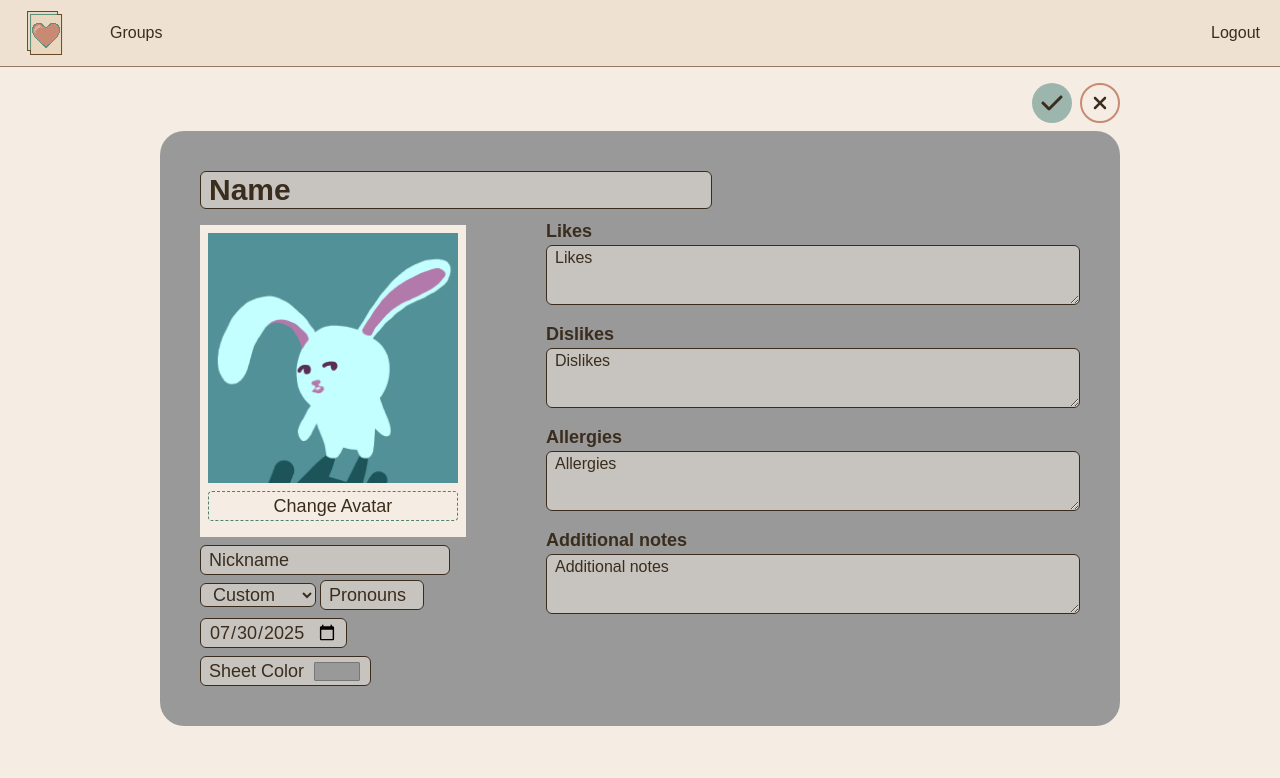
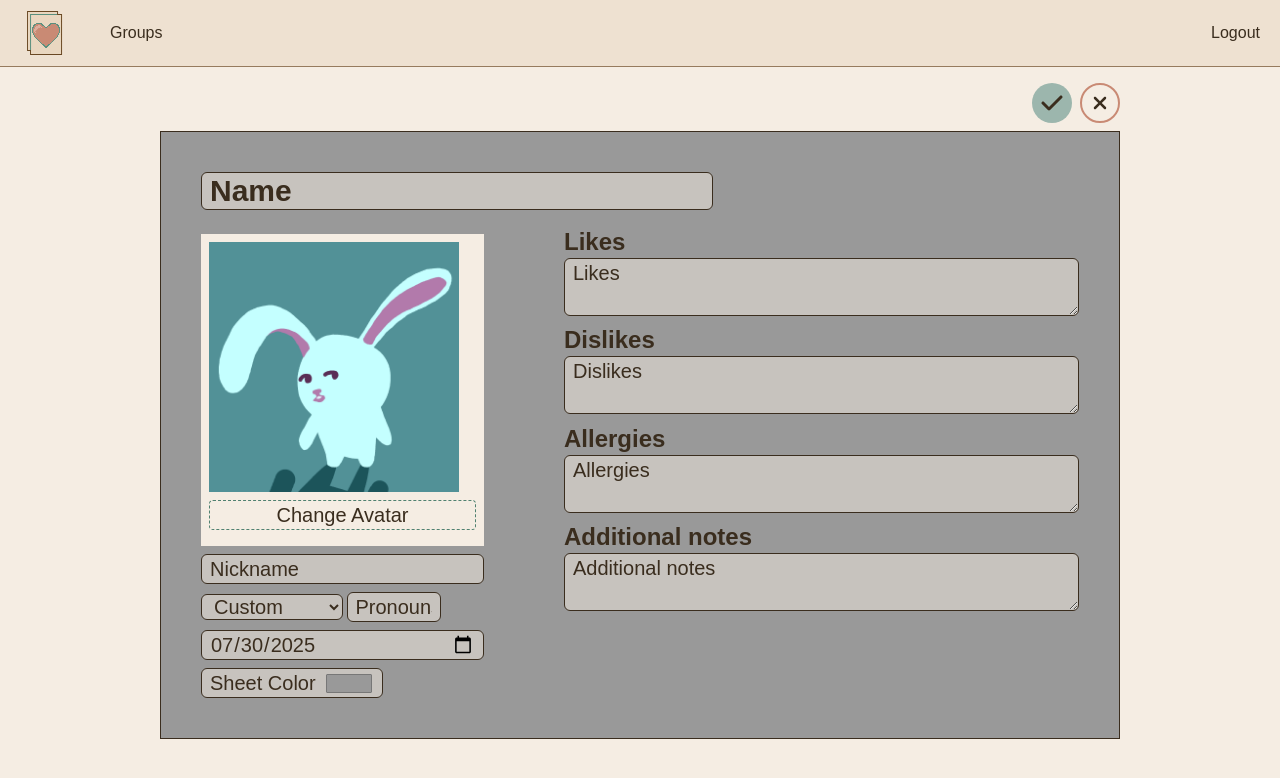
Before and after one commit to 04mHuang/Memsheets, a Next.js app in the folder frontend/: page /groups/1/sheets/add in a window 1280 px wide. Shown: the top 778 px of the page. Built offline with nearby package versions, Linux system fonts and the light colour scheme; no server answers; a web font is replaced by a local one.

Commit message:
Modified: sheet layout to accomodate events section

```diff
--- a/frontend/src/app/components/GroupTags.tsx
+++ b/frontend/src/app/components/GroupTags.tsx
@@ -10,42 +10,46 @@ interface GroupTagsProps {
   groupTags: GSInterface[];
   sheetColor: string;
   setGroupModalOpen: (isOpen: boolean) => void;
+  isEditable?: boolean;
 }
 
-const GroupTags = ({ groupTags, sheetColor, setGroupModalOpen }: GroupTagsProps) => {
-  // Tooltip used when there are more than 3 group tags
+const GroupTags = ({ groupTags, sheetColor, setGroupModalOpen, isEditable }: GroupTagsProps) => {
+  // Tooltip used when there are more than GROUP_TAGS_TOOLTIP_THRESHOLD group tags
+  const GROUP_TAGS_TOOLTIP_THRESHOLD = 5;
   const [showTooltip, setShowTooltip] = useState(false);
 
   return (
     <div className="mb-2 flex items-center">
-      {/* Only show tags for first 3 groups */}
-      {groupTags.slice(0, 3).map((group) => (
+      {/* Only show tags for first GROUP_TAGS_TOOLTIP_THRESHOLD groups */}
+      {groupTags.slice(0, GROUP_TAGS_TOOLTIP_THRESHOLD).map((group) => (
         <span
           key={group.id}
           style={{ backgroundColor: group.color }}
-          className={`mr-2 py-1 px-2 rounded-lg ${isDarkColor(group.color) ? 'text-background' : 'text-foreground'}`}
+          className={`border-2 border-solid mr-2 my-2 py-1 px-2 rounded-lg ${isDarkColor(group.color) ? 'text-background' : 'text-foreground'}`}
         >
           {group.name}
         </span>
       ))}
-      {/* If there are more than 3 groups, condense rest into a tooltip */}
-      {groupTags.length > 3 && (
+      {/* If there are more than GROUP_TAGS_TOOLTIP_THRESHOLD groups, condense rest into a tooltip */}
+      {groupTags.length > GROUP_TAGS_TOOLTIP_THRESHOLD && (
         <span
           className={`relative text-sm mr-3 cursor-help ${isDarkColor(sheetColor) ? 'text-background' : 'text-foreground'}`}
           onMouseEnter={() => setShowTooltip(true)}
           onMouseLeave={() => setShowTooltip(false)}
         >
-          + {groupTags.length - 3} more
+          + {groupTags.length - GROUP_TAGS_TOOLTIP_THRESHOLD} more
           {showTooltip && (
             <div className="absolute bottom-full left-0 mb-2 p-2 bg-foreground text-background text-xs rounded whitespace-nowrap z-10 before:content-[''] before:absolute before:top-full before:left-4 before:border-4 before:border-transparent before:border-t-foreground">
-              {groupTags.slice(3).map(g => g.name).join(', ')}
+              {groupTags.slice(GROUP_TAGS_TOOLTIP_THRESHOLD).map(g => g.name).join(', ')}
             </div>
           )}
         </span>
       )}
-      <button type="button" onClick={() => setGroupModalOpen(true)} className="w-5 cursor-pointer">
-        <BsFillPencilFill className="w-full h-full" />
-      </button>
+      {isEditable &&
+        <button type="button" onClick={() => setGroupModalOpen(true)} className="w-5 cursor-pointer">
+          <BsFillPencilFill className="w-full h-full" />
+        </button>
+      }
     </div>
   );
 }
--- a/frontend/src/app/components/SheetForm.tsx
+++ b/frontend/src/app/components/SheetForm.tsx
@@ -62,15 +62,14 @@ const SheetForm = ({ sheet, setSheet, groupTags, setGroupModalOpen }: SheetFormP
         aria-label="Name"
         className="sheet-name sheet-input w-full max-w-xs sm:max-w-sm md:max-w-md lg:max-w-lg"
       />
-      {groupTags !== undefined && setGroupModalOpen && <GroupTags groupTags={groupTags} sheetColor={sheet.color} setGroupModalOpen={setGroupModalOpen} />}
       <div className="sheet-content">
         <section className="sheet-basic">
           <div className="sheet-photo">
             <Image src={sheet.avatar} alt="Sheet photo" width={250} height={250} />
             <button
-            type="button"
-            onClick={() => setAvatarModalOpen(true)}
-            className="mt-2 border-dashed border-1 border-dark-support text-foreground bg-background rounded w-full cursor-pointer hover:brightness-80 hover-animation"
+              type="button"
+              onClick={() => setAvatarModalOpen(true)}
+              className="mt-2 border-dashed border-1 border-dark-support text-foreground bg-background rounded w-full cursor-pointer hover:brightness-80 hover-animation"
             >
               Change Avatar
             </button>
@@ -88,7 +87,7 @@ const SheetForm = ({ sheet, setSheet, groupTags, setGroupModalOpen }: SheetFormP
             name="pronouns"
             value={pronouns}
             onChange={handleSelectChange}
-            className="sheet-basic sheet-input w-29"
+            className="sheet-basic sheet-input w-1/2"
           >
             <option value="Unknown">Unknown</option>
             <option value="she/her">she/her</option>
@@ -104,7 +103,7 @@ const SheetForm = ({ sheet, setSheet, groupTags, setGroupModalOpen }: SheetFormP
               value={sheet.pronouns === "N/A" || sheet.pronouns === "Custom" ? "" : sheet.pronouns}
               placeholder="Pronouns"
               aria-label="Pronouns"
-              className="sheet-input ml-1"
+              className="sheet-input ml-1 mt-2 w-1/3"
               size={6}
             />
           }
@@ -129,6 +128,10 @@ const SheetForm = ({ sheet, setSheet, groupTags, setGroupModalOpen }: SheetFormP
               className="rounded-xl"
             />
           </label>
+          {groupTags !== undefined &&
+            setGroupModalOpen &&
+            <GroupTags groupTags={groupTags} sheetColor={sheet.color} setGroupModalOpen={setGroupModalOpen} isEditable={true} />
+          }
         </section>
         <div className="sheet-details">
           <label>
@@ -139,7 +142,7 @@ const SheetForm = ({ sheet, setSheet, groupTags, setGroupModalOpen }: SheetFormP
               value={sheet.likes === "N/A" ? "" : sheet.likes}
               placeholder="Likes"
               aria-label="Likes"
-              className="sheet-input sheet-detail"
+              className="sheet-input"
             />
           </label>
           <label>
@@ -150,7 +153,7 @@ const SheetForm = ({ sheet, setSheet, groupTags, setGroupModalOpen }: SheetFormP
               value={sheet.dislikes === "N/A" ? "" : sheet.dislikes}
               placeholder="Dislikes"
               aria-label="Dislikes"
-              className="sheet-input sheet-detail"
+              className="sheet-input"
             />
           </label>
           <label>
@@ -161,7 +164,7 @@ const SheetForm = ({ sheet, setSheet, groupTags, setGroupModalOpen }: SheetFormP
               value={sheet.allergies === "N/A" ? "" : sheet.allergies}
               placeholder="Allergies"
               aria-label="Allergies"
-              className="sheet-input sheet-detail"
+              className="sheet-input"
             />
           </label>
           <label>
@@ -172,7 +175,7 @@ const SheetForm = ({ sheet, setSheet, groupTags, setGroupModalOpen }: SheetFormP
               value={sheet.notes === "N/A" ? "" : sheet.notes}
               placeholder="Additional notes"
               aria-label="Additional notes"
-              className="sheet-input sheet-detail"
+              className="sheet-input"
             />
           </label>
         </div>
--- a/frontend/src/app/globals.css
+++ b/frontend/src/app/globals.css
@@ -44,7 +44,7 @@ body {
   }
   /* Applies to Groups and Sheets page */
   .page-container {
-    @apply mt-8 mx-40 ;
+    @apply mt-8 mx-40 h-[calc(100vh-8rem)];
   }
   .page-title {
     @apply text-4xl mb-4;
@@ -73,35 +73,38 @@ body {
   }
   /* Applies to individual sheet pages and some applies to add group page */
   .sheet {
-    @apply mt-2 mb-8 p-10 rounded-3xl;
+    @apply border mt-2 p-10 flex flex-col flex-1 min-h-[calc(100vh-12rem)];
+  }
+  .events {
+    @apply border p-4 mt-2 min-h-[calc(100vh-12rem)];
   }
   .sheet-content {
-    @apply flex gap-20;
+    @apply flex gap-20 flex-1 text-xl;
   }
   .sheet-name {
-    @apply text-3xl font-bold mb-2 resize-none overflow-hidden;
+    @apply text-3xl font-bold mb-4 resize-none overflow-hidden;
     field-sizing: content;
   }
   .sheet-photo {
     @apply bg-background p-2 pb-4;
   }
   .sheet-basic {
-    @apply mt-2 text-lg;
+    @apply mt-2 ;
   }
   .sheet-input {
-    @apply bg-background/[0.5] px-2 rounded-md border-1 border-foreground;
+    @apply bg-background/[0.5] px-2 rounded-md border-1 border-foreground w-full;
   }
   .sheet-input::placeholder {
     color: var(--placeholder-color);
   }
   .sheet-details {
-    @apply flex flex-col flex-1;
+    @apply flex flex-col flex-1 justify-between mb-20;
   }
-  .sheet-detail {
-    @apply mb-2 w-full min-h-15;
+  .sheet-basics {
+    @apply flex flex-col gap-2;
   }
   .sheet-heading {
-    @apply text-lg font-bold;
+    @apply text-2xl font-bold;
   }
   .color-input {
      @apply flex items-center gap-2 w-fit;
--- a/frontend/src/app/groups/[group_id]/sheets/[sheet_id]/page.tsx
+++ b/frontend/src/app/groups/[group_id]/sheets/[sheet_id]/page.tsx
@@ -3,6 +3,7 @@
 import { useState, useEffect } from "react";
 import { useParams, useRouter } from "next/navigation";
 import Image from "next/image";
+import { FaPlus } from "react-icons/fa";
 
 import EditButtons from "@/app/components/EditButtons";
 import SheetForm from "@/app/components/SheetForm";
@@ -107,9 +108,10 @@ const Sheet = () => {
   }
 
   return (
-    <div className={`page-container mt-4 ${isDarkColor(sheet.color) ? 'text-background' : 'text-foreground'}`}>
+    <div className={`flex gap-10 page-container ${isDarkColor(sheet.color) ? 'text-background' : 'text-foreground'}`}>
       <DeletionModal isOpen={deleteModalOpen} onClose={() => setDeleteModalOpen(false)} subject={`${sheet.name} Sheet`} handleDelete={handleDelete} />
       <GroupTagsModal isOpen={groupModalOpen} onClose={handleGroupsEdit} groupTags={groupTags} setGroupTags={setGroupTags} />
+      <div className="basis-3/4">
         <EditButtons editMode={editMode} submit={handleModeToggle} exit={() => editMode ? handleCancel() : setDeleteModalOpen(true)} />
         {editMode ?
           <form
@@ -123,34 +125,58 @@ const Sheet = () => {
           :
           <main className="sheet" style={{ backgroundColor: sheet.color }}>
             <h1 className="sheet-name">{sheet.name}</h1>
-          <GroupTags groupTags={groupTags} sheetColor={sheet.color} setGroupModalOpen={setGroupModalOpen} />
             <div className="sheet-content">
-            <section>
+              <section className="sheet-basics">
                 <div className="sheet-photo pb-13">
                   <Image src={sheet.avatar} alt={createAlt(sheet.avatar)} width={250} height={250} />
                 </div>
                 <p className="sheet-basic"><strong>Nickname:</strong> {sheet.nickname}</p>
                 <p className="sheet-basic"><strong>Pronouns:</strong> {sheet.pronouns}</p>
                 <p className="sheet-basic"><strong>Birthday:</strong> {sheet.birthday}</p>
+                <GroupTags groupTags={groupTags} sheetColor={sheet.color} setGroupModalOpen={setGroupModalOpen} isEditable={false} />
               </section>
               <section className="sheet-details">
+                <div>
                   <h2 className="sheet-heading">Likes</h2>
                   <hr className="border-dashed" />
                   <p className="sheet-detail">{sheet.likes}</p>
+                </div>
+                <div>
                   <h2 className="sheet-heading">Dislikes</h2>
                   <hr className="border-dashed" />
                   <p className="sheet-detail">{sheet.dislikes}</p>
+                </div>
+                <div>
                   <h2 className="sheet-heading">Allergies</h2>
                   <hr className="border-dashed" />
                   <p className="sheet-detail">{sheet.allergies}</p>
+                </div>
+                <div>
                   <h2 className="sheet-heading">Additional notes</h2>
                   <hr className="border-dashed" />
                   <p className="sheet-detail">{sheet.notes}</p>
+                </div>
               </section>
             </div>
           </main>
         }
       </div>
+      <section className="basis-1/4 h-[calc(100vh-10rem)] shrink-0">
+        <div className="flex">
+          <button
+            className="ml-auto bg-support h-10 w-10 rounded-4xl p-2 text-foreground hover:cursor-pointer hover:bg-dark-support hover:text-background"
+          >
+            <FaPlus className="w-full h-full " />
+          </button>
+        </div>
+        <div className="events">
+          <h2 className="sheet-name">Events</h2>
+          <ol>
+            <li>Event 1</li>
+          </ol>
+        </div>
+      </section>
+    </div>
   );
 }
 export default Sheet;
```
Lines whose indentation alone changed are shown as unchanged.
